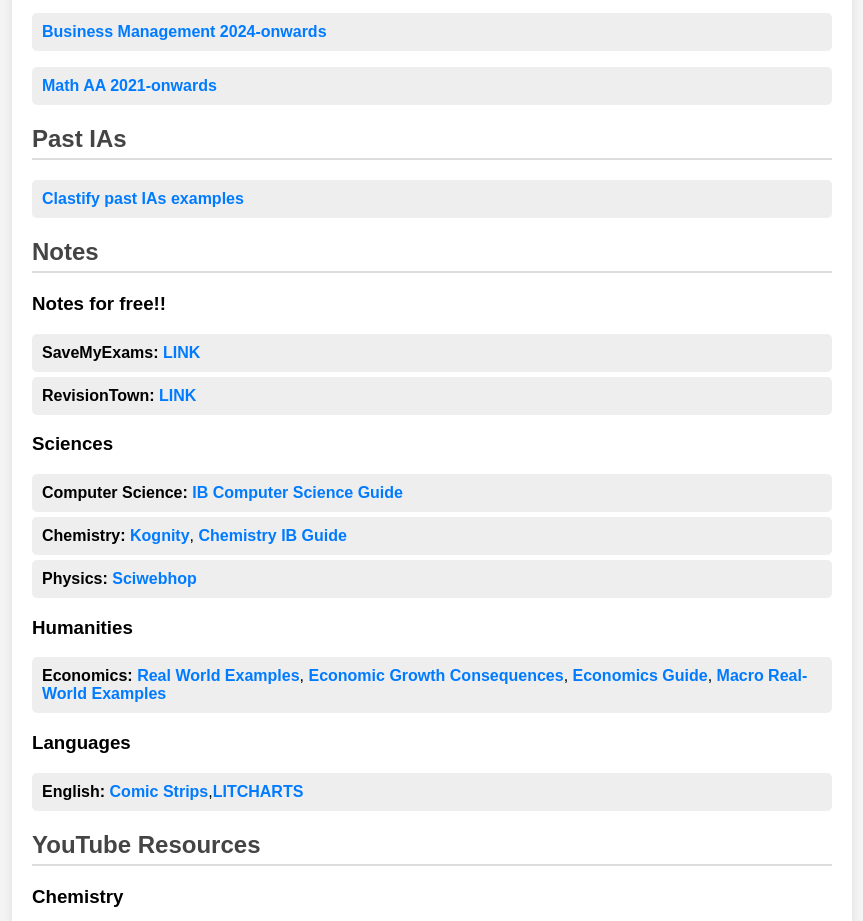
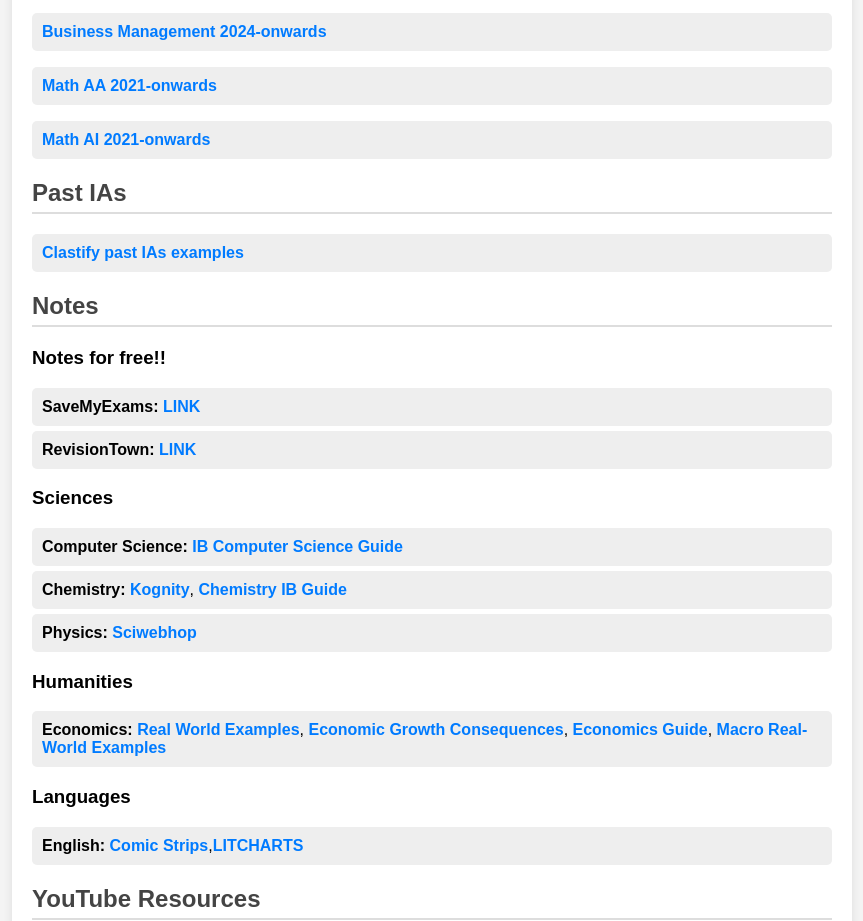
Before and after one commit to rodrisy/ibresources, a plain HTML site: page index.html in a window 1280 px wide. Shown: the part 802-1723 px from the top of the page, without its empty margins (208-1071 px from the left). Drawn offline with Linux system fonts and the light colour scheme.

Commit message:
aiu spec

```diff
--- a/index.html
+++ b/index.html
@@ -46,6 +46,9 @@
         </ul>
         <ul>
             <li><a href="docs/mathaaspec2021.pdf">Math AA 2021-onwards</a></li>
+        </ul>
+        <ul>
+            <li><a href="docs/mathaispec2021.pdf">Math AI 2021-onwards</a></li>
         </ul>
 
         <h2>Past IAs</h2>
```
Also changed, not shown: 1 other file.
